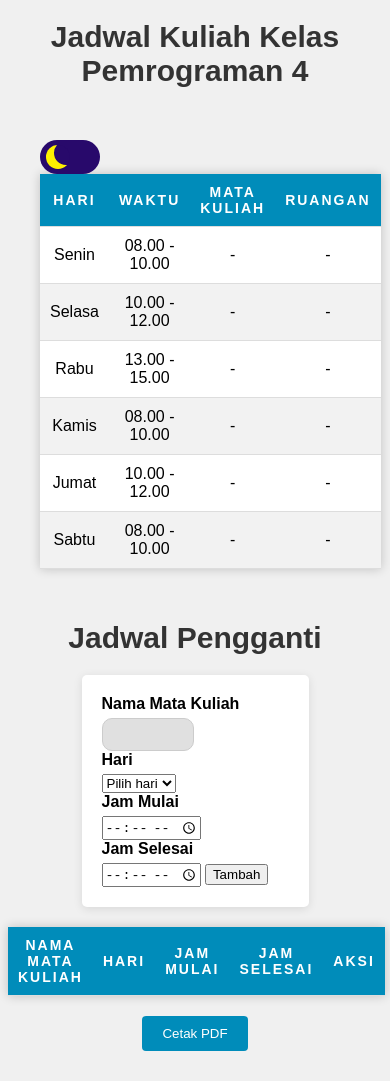
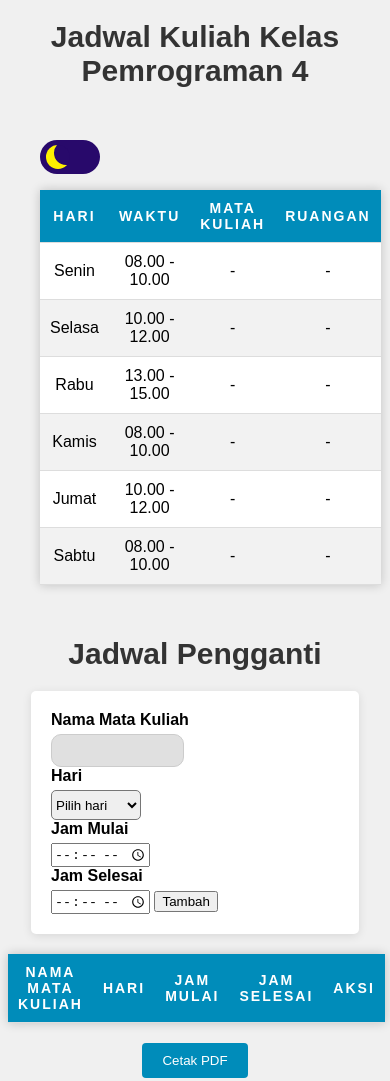
Before and after one commit to irvanshandika/jadwal, a plain HTML site: page index.html in a window 390 px wide. Before the commit the page ends 1059 px from the top, so only its background shows below. Drawn offline with Linux system fonts and the light colour scheme.

Commit message:
Test Responsive

```diff
--- a/index.html
+++ b/index.html
@@ -71,7 +71,7 @@
       <input type="text" id="nama-matkul" name="nama-matkul" required />
 
       <label for="hari">Hari</label>
-      <select id="hari" name="hari" required>
+      <select id="hari" name="hari" required class="dropdown">
         <option value="">Pilih hari</option>
         <option value="Senin">Senin</option>
         <option value="Selasa">Selasa</option>
@@ -90,7 +90,7 @@
       <button type="submit">Tambah</button>
     </form>
     <table class="tabel" id="tabel-jadwal">
-      <thead>
+      <thead class="pengganti">
         <tr>
           <th>Nama Mata Kuliah</th>
           <th>Hari</th>
--- a/style.css
+++ b/style.css
@@ -1,3 +1,16 @@
+@media only screen and (max-width: 768px) {
+  /* .container {
+    max-width: 100% !important;
+    margin-right: 2000% !important;
+  } */
+  table {
+    width: 100% !important;
+  }
+  .jadwal {
+    width: 77% !important;
+  }
+}
+
 body {
   font-family: Arial, sans-serif;
   background-color: #f0f0f0;
@@ -39,7 +52,7 @@ button.dark {
 table {
   border-collapse: collapse;
   width: 100%;
-  max-width: 800px;
+  width: 600px;
   margin: auto;
   background-color: white;
   box-shadow: 0px 0px 10px rgba(0, 0, 0, 0.2);
@@ -52,6 +65,7 @@ table {
   display: inline-block;
   width: 3.5em;
   height: 2em;
+  margin-bottom: 1rem;
 }
 
 /* Hide default HTML checkbox */
@@ -136,7 +150,7 @@ tr:nth-child(even) {
 /* Form */
 .jadwal {
   margin: 0 auto;
-  width: 50%;
+  width: 570px;
   color: black;
   background-color: #fff;
   border-radius: 5px;
@@ -194,6 +208,16 @@ tr:nth-child(even) {
   background-color: #c62828;
   transition: all 0.3s ease;
 }
+/* Dropdown */
+.dropdown {
+  height: 30px;
+  width: 90px;
+  border-radius: 5px;
+}
+option {
+  font-size: 15px;
+}
+/* Form */
 /* Tabel */
 .tabel {
   border-collapse: collapse;
```
